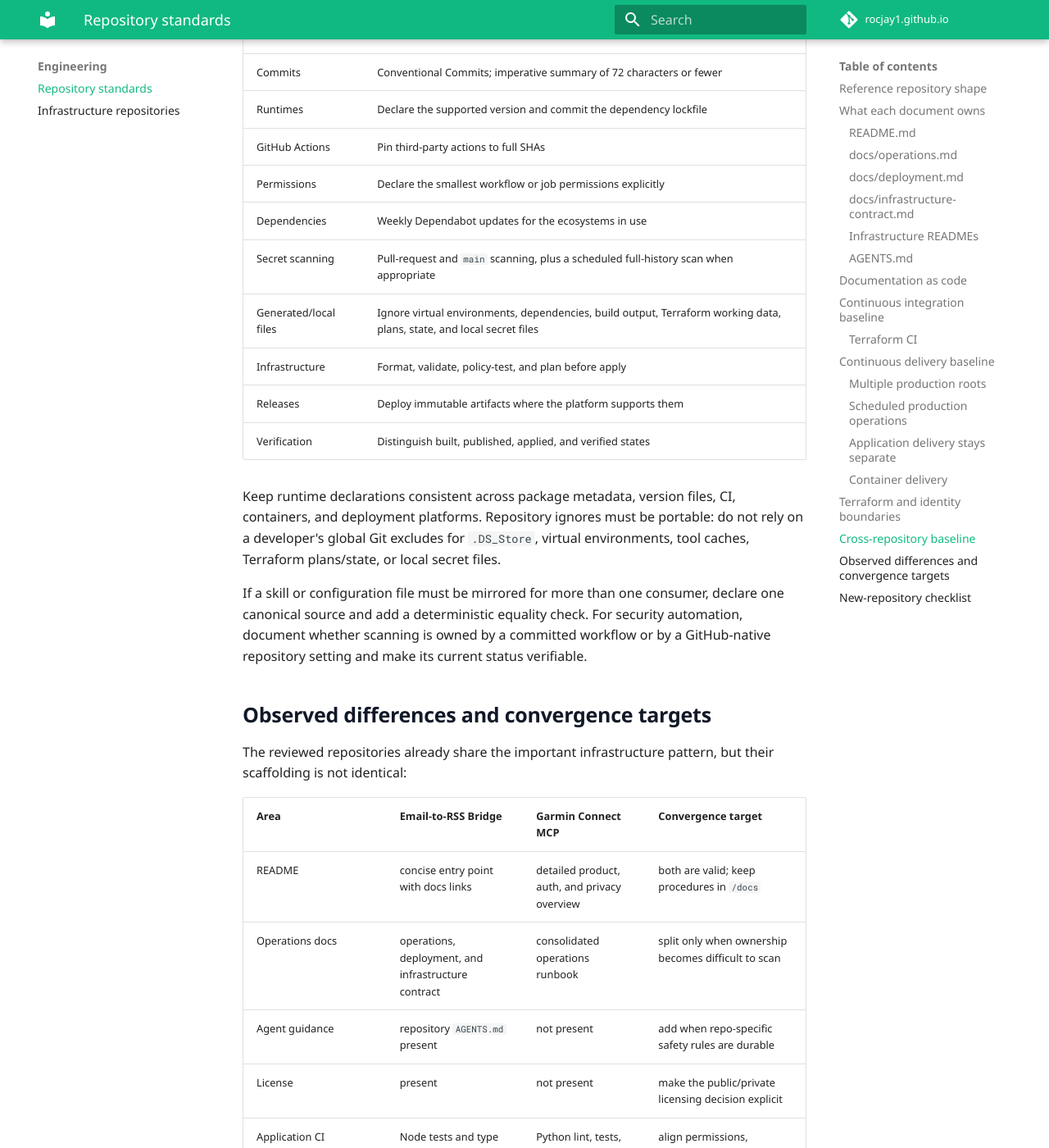
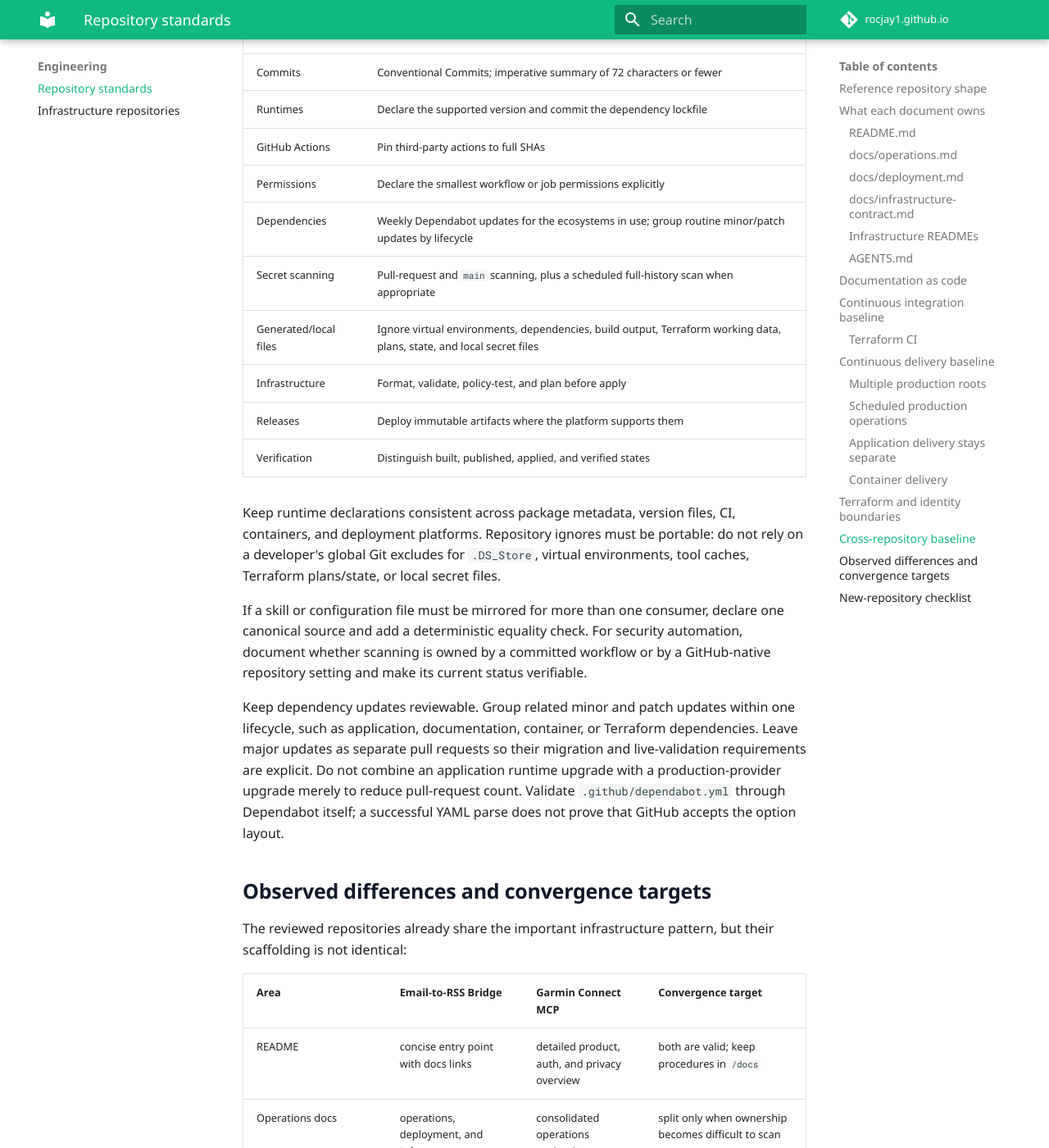
Before and after one commit to rocjay1/rocjay1.github.io, an MkDocs documentation site: the page built from docs/engineering/repository-standards.md, in a window 1280 px wide and 1400 px high, scrolled down 7027 px. Shown: the whole window at 82% size. Built offline with MkDocs 1.6.1 and Material for MkDocs 9.7.7, drawn with Linux system fonts in a browser that asks for light colours; comment, search, counter and statistics services are not loaded.

Commit message:
ci: keep major dependency updates separate (#16)
Group routine minor and patch updates within each dependency lifecycle. Leave major upgrades as individual pull requests so migration and live-validation requirements remain reviewable.

```diff
--- a/docs/engineering/repository-standards.md
+++ b/docs/engineering/repository-standards.md
@@ -289,7 +289,7 @@ Use these defaults unless a repository documents a reason to diverge:
 | Runtimes | Declare the supported version and commit the dependency lockfile |
 | GitHub Actions | Pin third-party actions to full SHAs |
 | Permissions | Declare the smallest workflow or job permissions explicitly |
-| Dependencies | Weekly Dependabot updates for the ecosystems in use |
+| Dependencies | Weekly Dependabot updates for the ecosystems in use; group routine minor/patch updates by lifecycle |
 | Secret scanning | Pull-request and `main` scanning, plus a scheduled full-history scan when appropriate |
 | Generated/local files | Ignore virtual environments, dependencies, build output, Terraform working data, plans, state, and local secret files |
 | Infrastructure | Format, validate, policy-test, and plan before apply |
@@ -306,6 +306,14 @@ declare one canonical source and add a deterministic equality check. For
 security automation, document whether scanning is owned by a committed
 workflow or by a GitHub-native repository setting and make its current status
 verifiable.
+
+Keep dependency updates reviewable. Group related minor and patch updates
+within one lifecycle, such as application, documentation, container, or
+Terraform dependencies. Leave major updates as separate pull requests so their
+migration and live-validation requirements are explicit. Do not combine an
+application runtime upgrade with a production-provider upgrade merely to reduce
+pull-request count. Validate `.github/dependabot.yml` through Dependabot itself;
+a successful YAML parse does not prove that GitHub accepts the option layout.
 
 ## Observed differences and convergence targets
 
```
Also changed, not shown: 1 other file.
